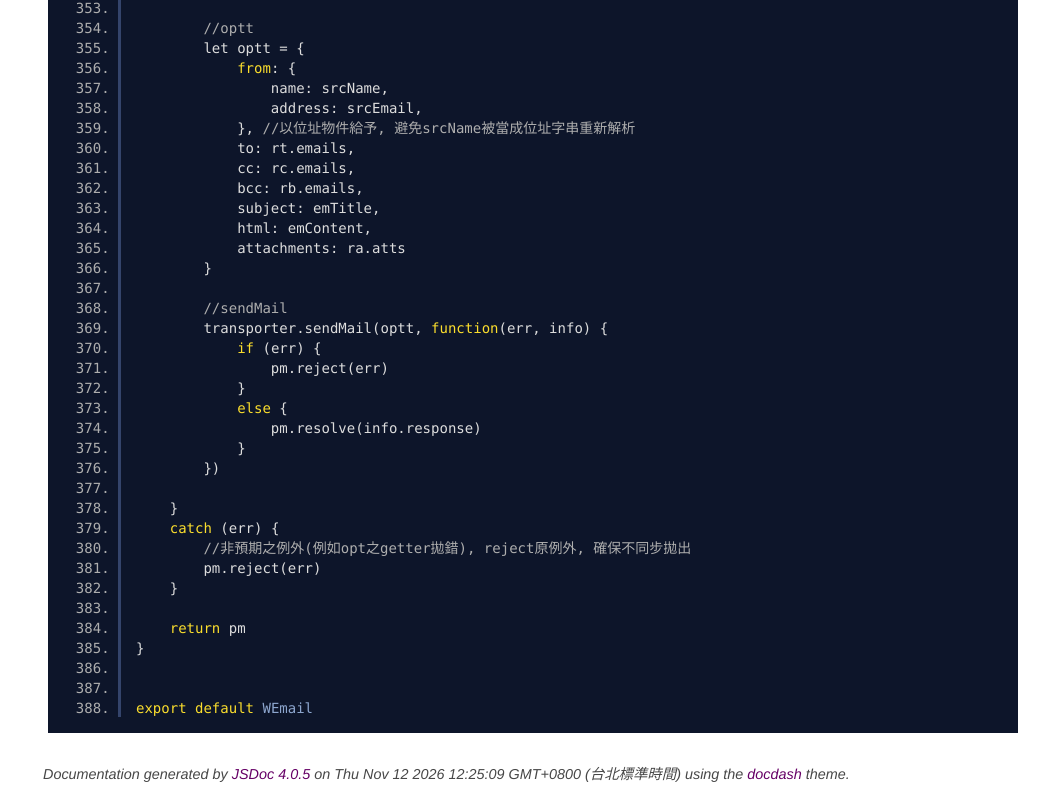
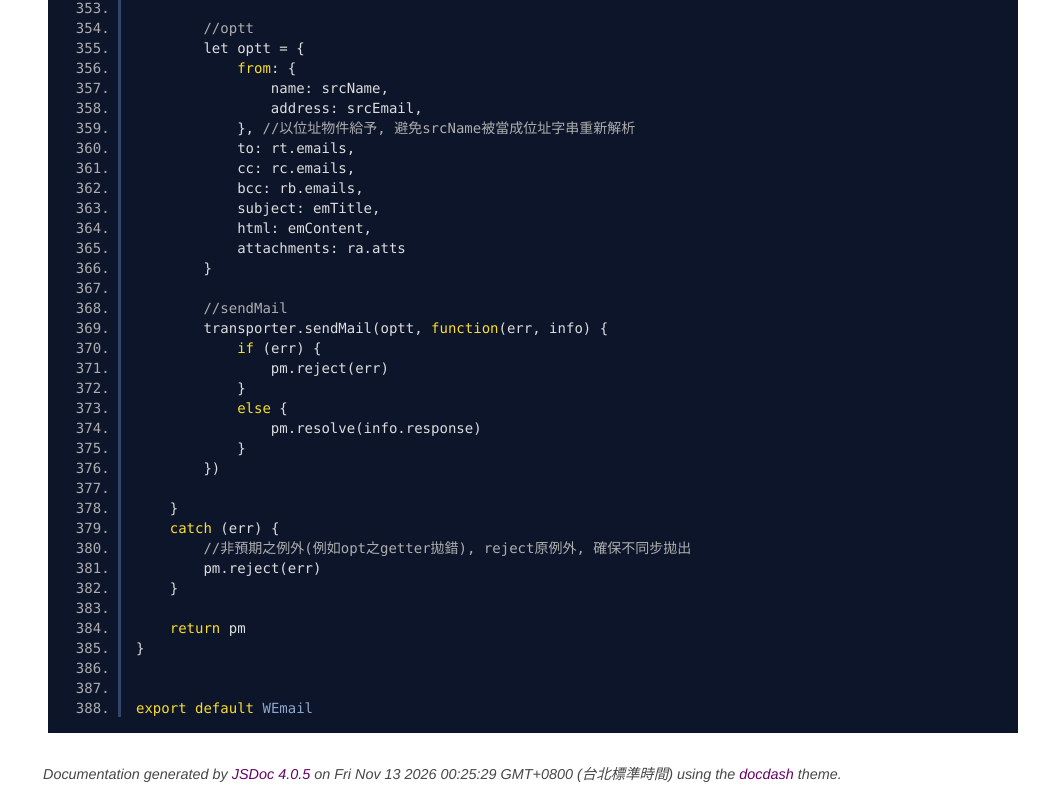
Before and after one commit to yuda-lyu/w-email, a website: page docs/WEmail.mjs.html in a window 1280 px wide. Shown: the part 7200-7998 px from the top of the page, without its empty margins (242-1280 px from the left). Drawn offline with Linux system fonts and the light colour scheme.

Commit message:
modify: update pks

```diff
--- a/docs/WEmail.mjs.html
+++ b/docs/WEmail.mjs.html
@@ -447,7 +447,7 @@ export default WEmail
 <br class="clear">
 
 <footer>
-    Documentation generated by <a href="https://github.com/jsdoc3/jsdoc">JSDoc 4.0.5</a> on Thu Nov 12 2026 12:25:09 GMT+0800 (台北標準時間) using the <a href="https://github.com/clenemt/docdash">docdash</a> theme.
+    Documentation generated by <a href="https://github.com/jsdoc3/jsdoc">JSDoc 4.0.5</a> on Fri Nov 13 2026 00:25:29 GMT+0800 (台北標準時間) using the <a href="https://github.com/clenemt/docdash">docdash</a> theme.
 </footer>
 
 <script>prettyPrint();</script>
--- a/package.json
+++ b/package.json
@@ -1,10 +1,10 @@
 {
   "name": "w-email",
-  "version": "1.1.23",
+  "version": "1.1.24",
   "main": "dist/w-email.umd.js",
   "dependencies": {
     "nodemailer": "^10.3.1",
-    "wsemi": "^1.9.58"
+    "wsemi": "^1.9.59"
   },
   "devDependencies": {
     "mailparser": "^3.14.2",
```
Also changed, not shown: docs/global.html (+1 -1 lines), docs/index.html (+1 -1 lines), dist/w-email.umd.js, docs/dist/w-email.umd.js, 3 other files.
